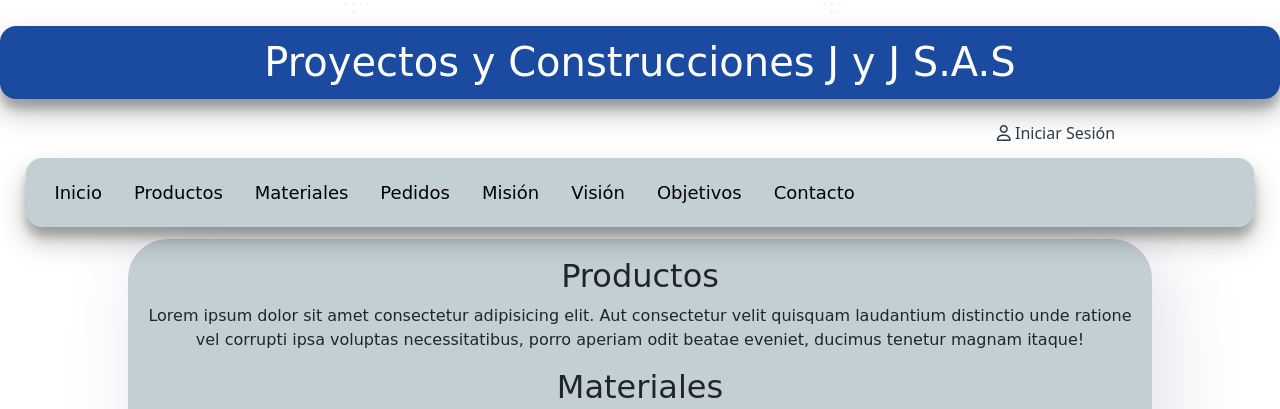
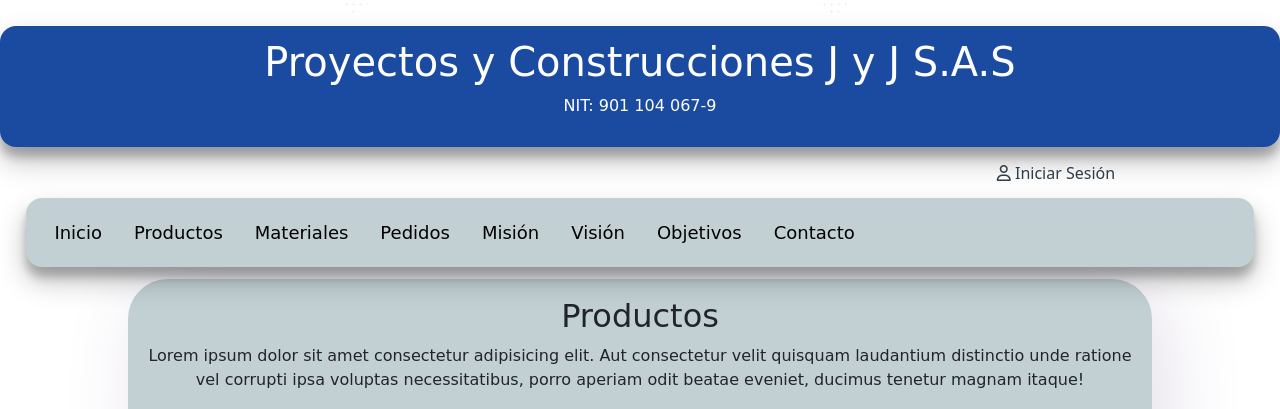
Before and after one commit to SebastianRubio1/Proyecto-Formativo, a Django app: page / in a window 1280 px wide. Shown: the top 409 px of the page. Run offline with Django 4.2, Linux system fonts and the light colour scheme; some libraries are stand-ins or nearby versions; some web fonts are replaced.

Commit message:
Version 1.8

```diff
--- a/api/templates/index.html
+++ b/api/templates/index.html
@@ -3,8 +3,10 @@
 {% block content %}
 
 <div class="background">
-    <div>
-        <h1 class="title">Proyectos y Construcciones J y J S.A.S</h1>
+    <div class="title">
+        <h1 >Proyectos y Construcciones J y J S.A.S</h1>
+        <p >NIT: 901 104 067-9</p>
+
     </div>
     <div>
         <button class="btn ir"><a href="{% url 'login'%}" style="text-decoration: none; color: rgb(45, 60, 71);"><i class="fa-regular fa-user"></i> Iniciar Sesión </a> </button>
```
